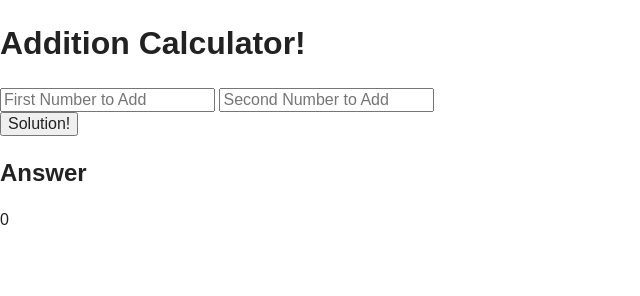
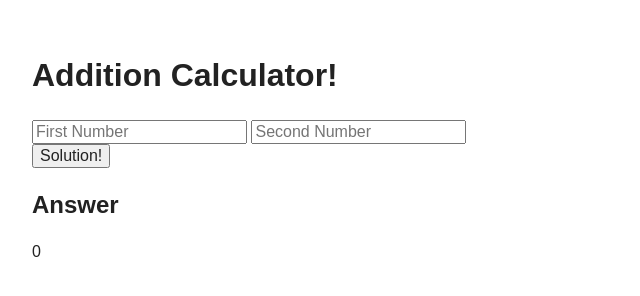
Before and after one commit to RyanSantos710/FirstChallenge, a plain HTML site: page index.html in a window 1280 px wide. Both pictures are taken after a click on the button "Solution!". Shown: the whole page, without its empty margins (0-640 px from the left). Drawn offline with nearby package versions, Linux system fonts and the light colour scheme.

Commit message:
Add Padding / Add Hiding Answers
Add the spacing so that the text isn’t pushed against the window. Add
hiding the answer and the text before the solution is entered.

```diff
--- a/css/main.css
+++ b/css/main.css
@@ -301,4 +301,16 @@ textarea {
     h3 {
         page-break-after: avoid;
     }
+
 }
+
+body{
+    padding: 2em;
+}
+
+@media only screen and (max-width: 400px) {
+}
+
+div.solution{
+display: none;
+}
--- a/index.html
+++ b/index.html
@@ -24,16 +24,18 @@
         <!-- Add your site or application content here -->
         <h1>Addition Calculator!</h1>
 
-        <input id="first_value" placeholder="First Number to Add">
-        <input id="second_value" placeholder="Second Number to Add">
-        <div class ="solution button">
+        <input id="first_value" placeholder="First Number">
+        <input id="second_value" placeholder="Second Number">
+        <div>
             <button type="button" id="solutionbutton">Solution!</button>
         </div>
 
         <div class="solution">
             <h2>Answer</h2>
-            <div id="answer"></div>
         </div>
+
+        <div id="answer"></div>
+
 
 
         <script src="//ajax.googleapis.com/ajax/libs/jquery/1.10.2/jquery.min.js"></script>
--- a/js/random.js
+++ b/js/random.js
@@ -1,7 +1,8 @@
 $(function(){
+
     var button = $("button#solutionbutton");
     button.on("click",function(){
-        var number1 = ($("#first_value").val())|| "0";
+        var number1 = ($("#first_value").val()) || "0";
         var number2 = ($("#second_value").val()) || "0";
         var answer = parseInt(number1) + parseInt(number2);
         console.log("Solution Clicked!");
@@ -9,7 +10,9 @@ $(function(){
         console.log(number2);
         console.log(answer);
         $("div#answer").text(answer);
+        $(".solution").show();
         $("input").val(''); //clears input field after button is clicked
+
     })
 
 
```
